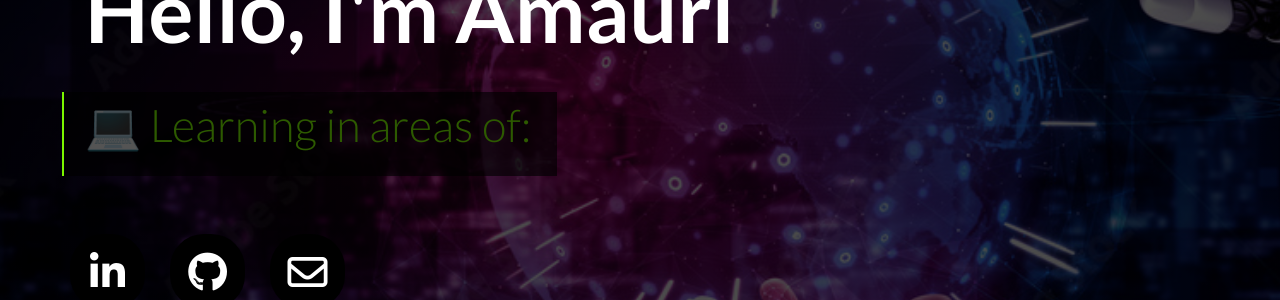
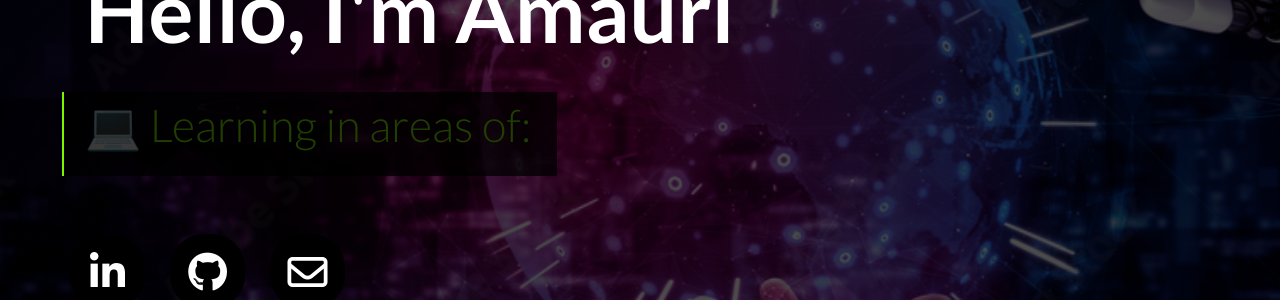
Before and after one commit to Ribeirosk8/ribeirosk8.github.io, a Jekyll site: the page built from index.html, in a window 1280 px wide. Shown: the part 293-593 px from the top of the page. Built offline with Jekyll 4.4.1, drawn with Linux system fonts in a browser that asks for light colours; nearby versions of some CDN libraries.

Commit message:
Update index.html

```diff
--- a/index.html
+++ b/index.html
@@ -53,7 +53,7 @@ layout: default
     right: -10px;
     animation: cursor .8s infinite, digita 20s steps(15) infinite;
     width: calc(100% + 18px);
-    background-color:  rgba(0, 0, 0, 0.648);
+    background-color:  rgba(0, 0, 0, 0.756);
 
 
 }
```
